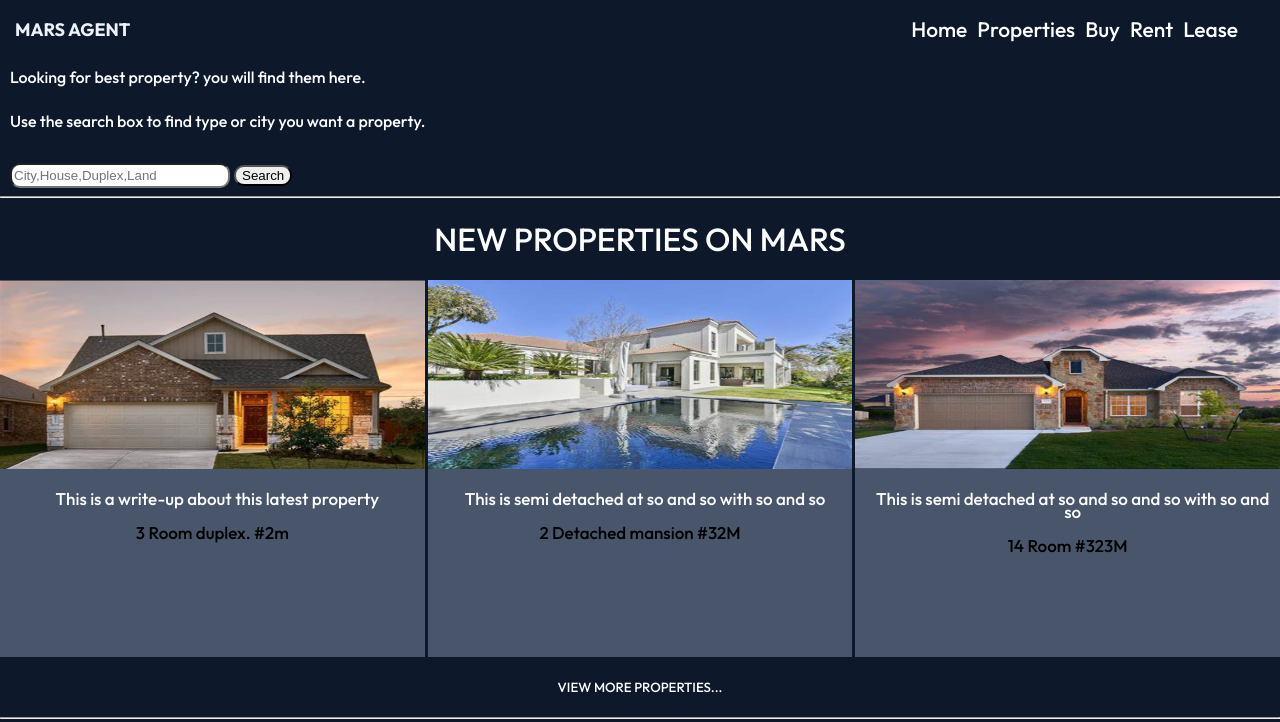
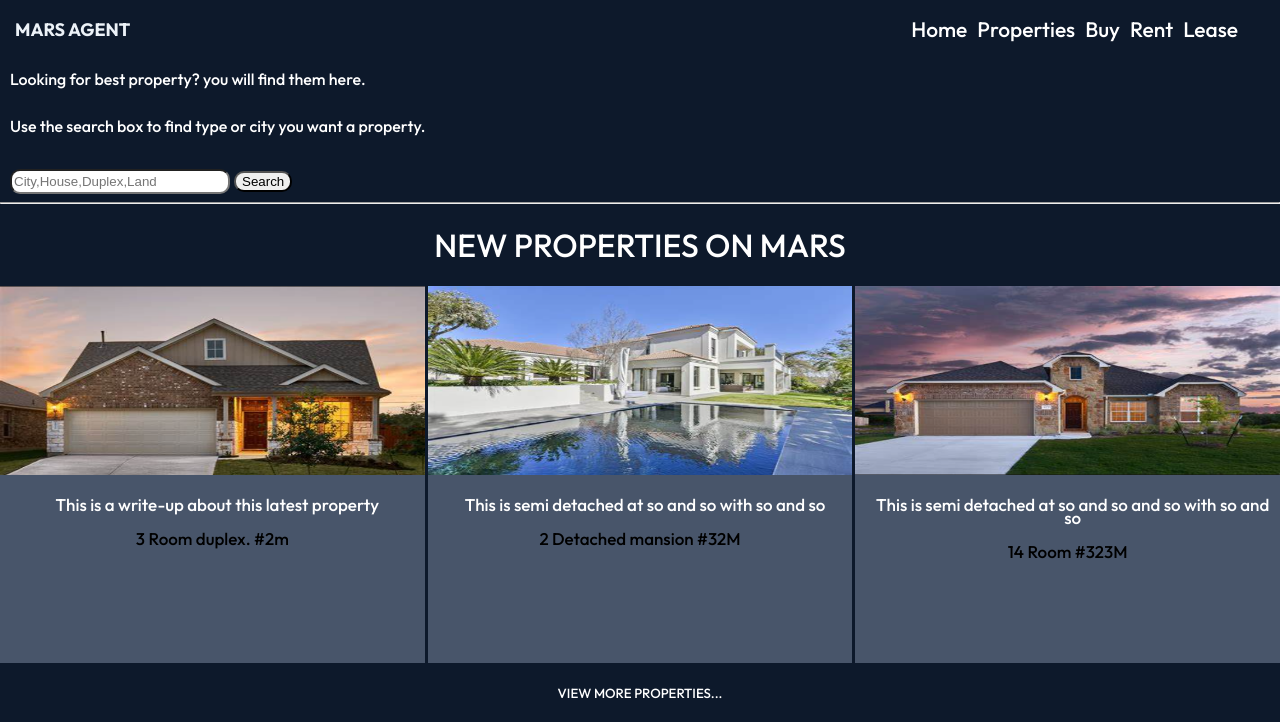
Before and after one commit to Labere265/estate, a plain HTML site: page index.html in a window 1280 px wide. Shown: the top 722 px of the page. Drawn offline with Linux system fonts and the light colour scheme.

Commit message:
Update style.css

```diff
--- a/style.css
+++ b/style.css
@@ -36,7 +36,7 @@ body{
 		flex-direction: row;
 		justify-content: space-between;
 		align-items: center;
-		width:100%;
+		max-width:100%;
 		height:auto;
 		padding: 0 37px 0 15px;
 		background-color: var(--Very-dark-blue-main);
@@ -95,7 +95,7 @@ body{
 		font-weight: 500;
 		color: var(--White);
 		margin-left: 10px;
-		line-height: 7px;
+		line-height: 10px;
 }
 .search_box {
 		width:220px;
@@ -222,7 +222,7 @@ footer {
 		body{
 			display:flex;
 			flex-direction: column;
-			width: 100%;
+			max-width: 100%;
 		}
 		hr{
 			width: 100%;
```
